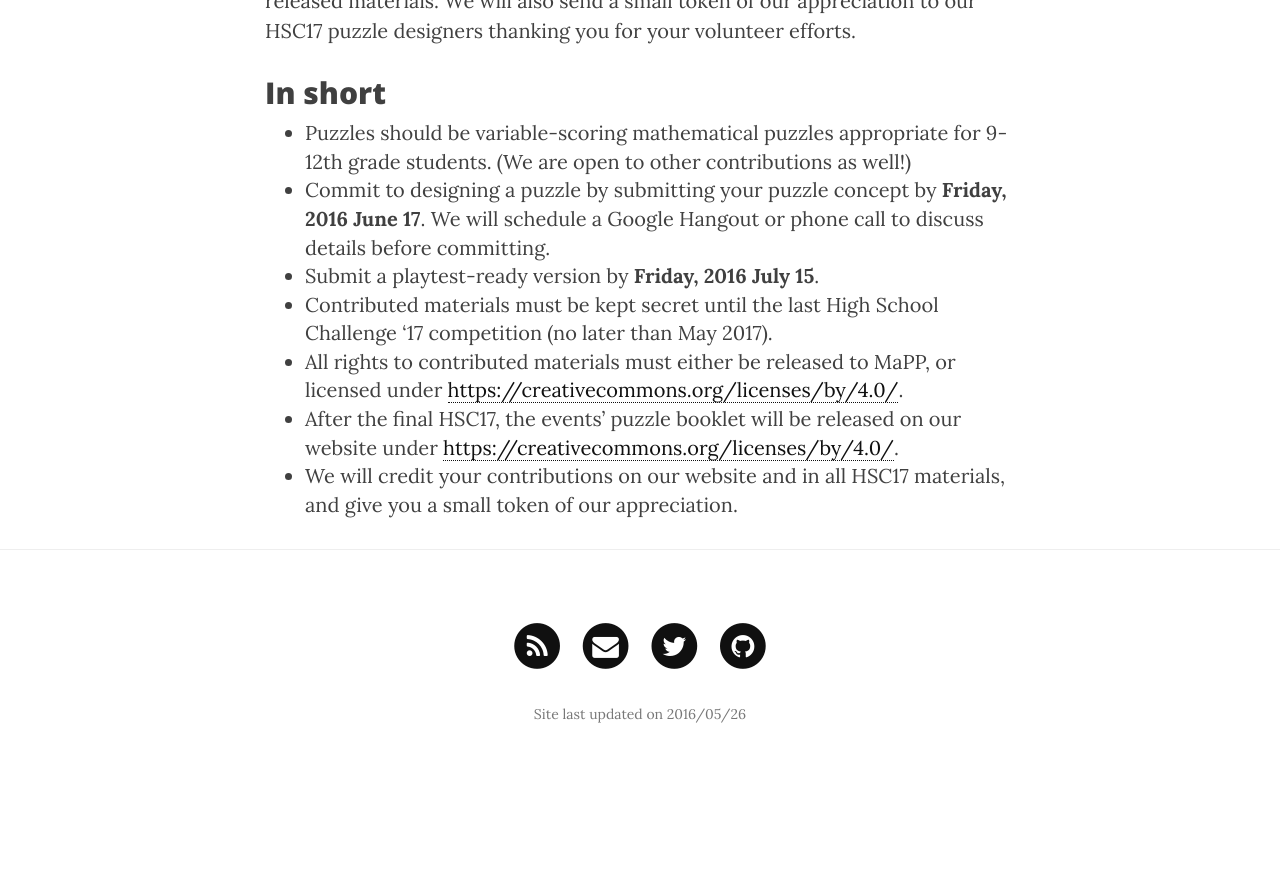
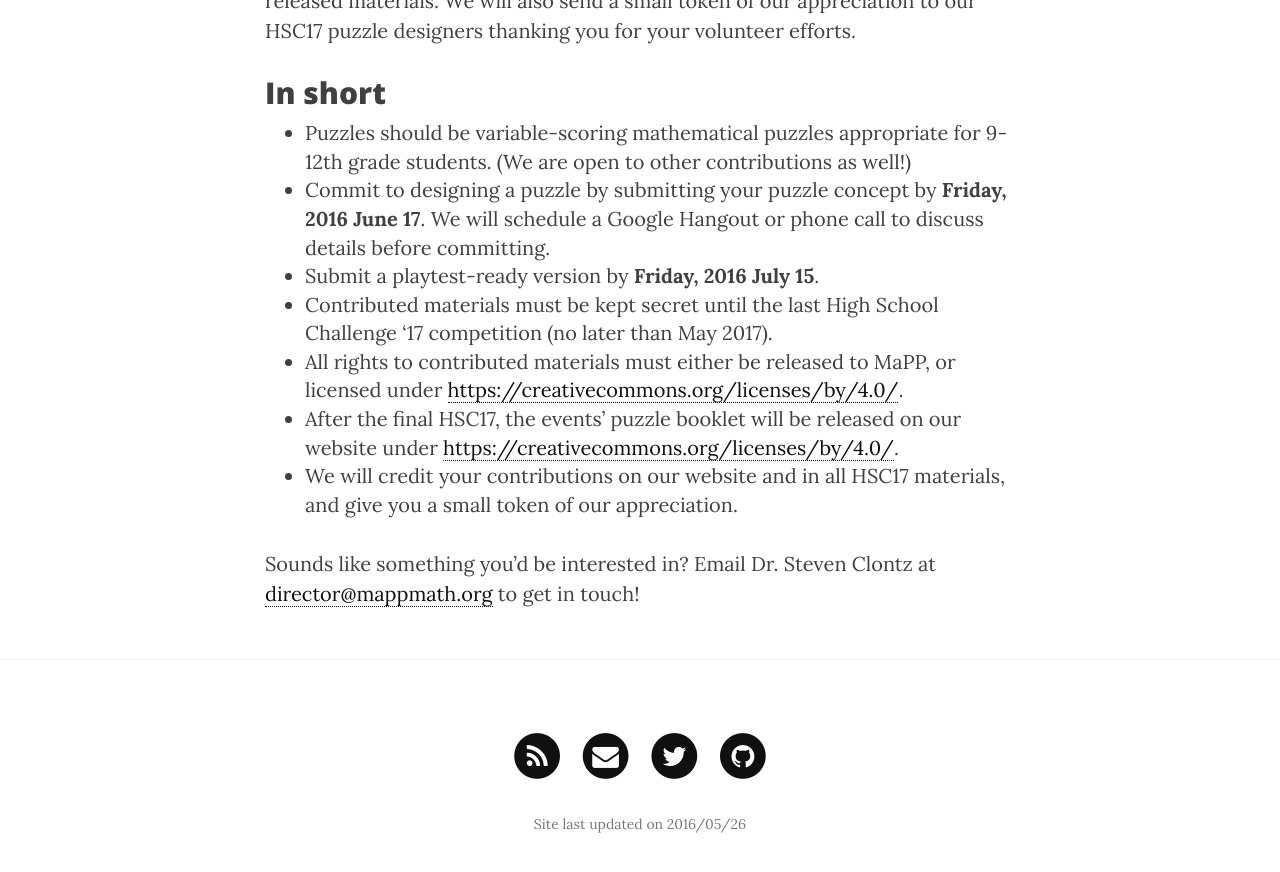
Before and after one commit to MaPPmath/mappmath.github.io, a Jekyll site: the page built from pages/hsc/hsc17designers.md, in a window 1280 px wide and 900 px high, scrolled down 2615 px. Shown: the top 872 px of the window. Built offline with Jekyll 4.4.1, drawn with Linux system fonts in a browser that asks for light colours; nearby versions of some CDN libraries; before the commit the page ends 3405 px from its top, so only the background shows below that.

Commit message:
add contact email to HSC17

```diff
--- a/pages/hsc/hsc17designers.md
+++ b/pages/hsc/hsc17designers.md
@@ -105,3 +105,6 @@ designers thanking you for your volunteer efforts.
   under <https://creativecommons.org/licenses/by/4.0/>.
 * We will credit your contributions on our website and in all HSC17
   materials, and give you a small token of our appreciation.
+
+Sounds like something you'd be interested in? Email Dr. Steven Clontz
+at <director@mappmath.org> to get in touch!
```
